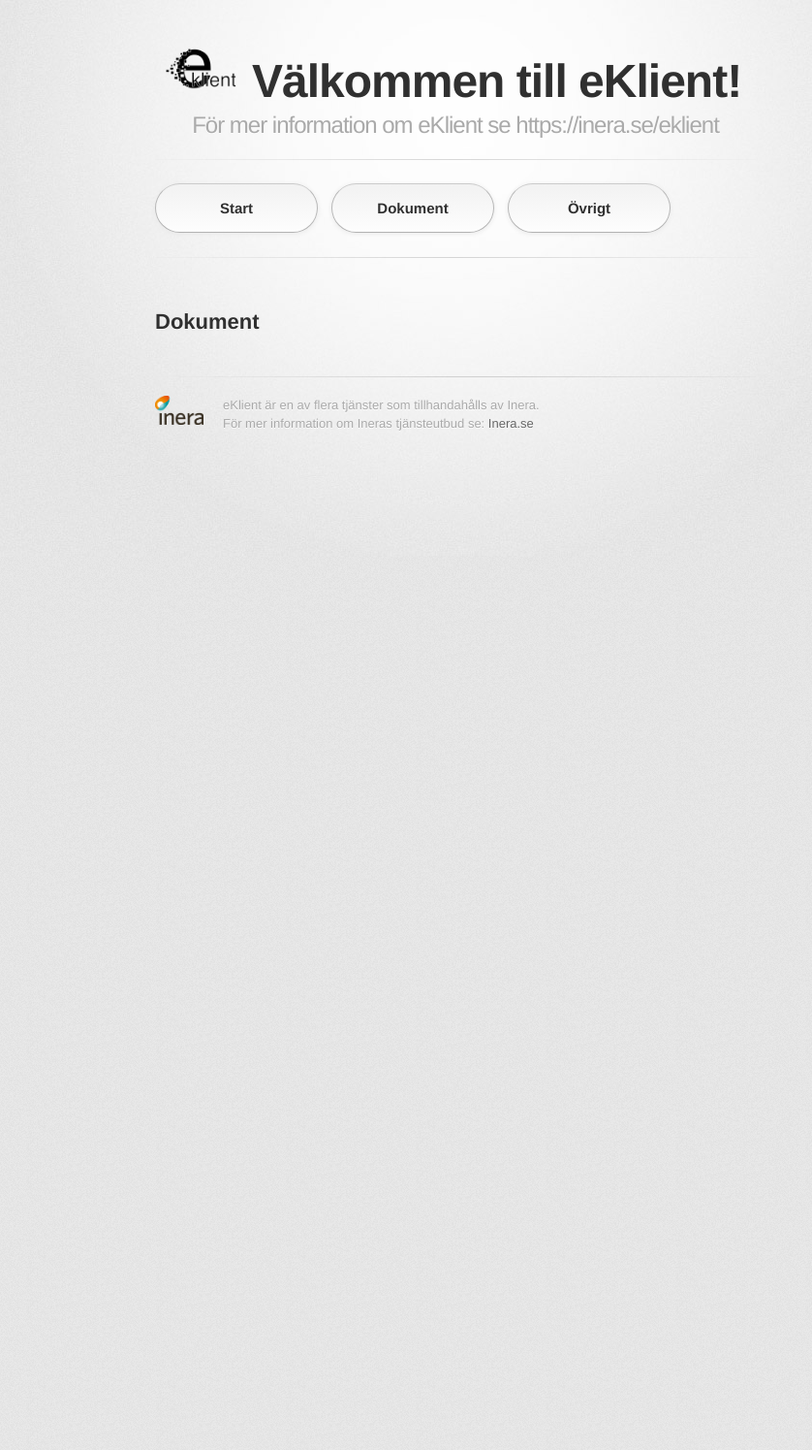
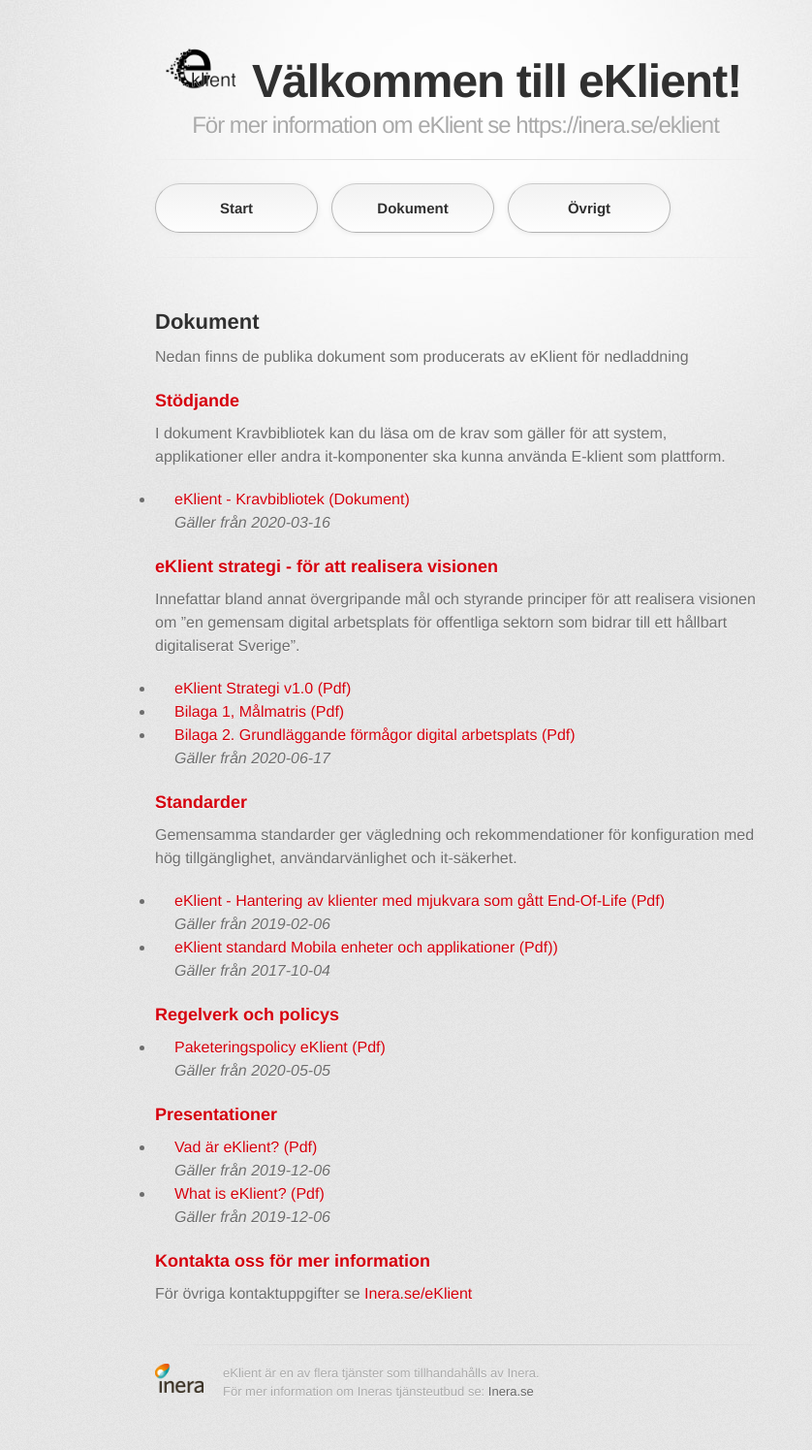
Before and after one commit to eKlient/eKlient.github.io, a Jekyll site: the page built from dokument.md, in a window 1280 px wide. Shown: the whole page at 97% size, without its empty margins (170-1008 px from the left). Built offline with Jekyll 4.4.1, drawn with Linux system fonts in a browser that asks for light colours; some web fonts are replaced; our own code applies the rules of GitHub Pages for plain Markdown files; before the commit the page ends 900 px from its top, so only the background shows below that.

Commit message:
Update dokument.md

```diff
--- a/dokument.md
+++ b/dokument.md
@@ -1 +1,35 @@
 ## Dokument
+
+Nedan finns de publika dokument som producerats av eKlient för nedladdning
+
+### Stödjande
+I dokument Kravbibliotek kan du läsa om de krav som gäller för att system, applikationer eller andra it-komponenter ska kunna använda E-klient som plattform.
+* [eKlient - Kravbibliotek (Dokument)](/docs/eklient_kravbibliotek.pdf)
+*Gäller från 2020-03-16*
+
+### eKlient strategi - för att realisera visionen
+Innefattar bland annat övergripande mål och styrande principer för att realisera visionen om ”en gemensam digital arbetsplats för offentliga sektorn som bidrar till ett hållbart digitaliserat Sverige”.
+* [eKlient Strategi v1.0 (Pdf)](/docs/eKlient strategi (v1.0).pdf)
+* [Bilaga 1, Målmatris (Pdf)](/docs/Bilaga 1 - eKlient målmatris (2020-06-15).pdf)
+* [Bilaga 2. Grundläggande förmågor digital arbetsplats (Pdf)](/docs/Bilaga 2 - eKlient grundläggande förmågor digital arbetsplats (v1.0).pdf)
+*Gäller från 2020-06-17*
+
+### Standarder
+Gemensamma standarder ger vägledning och rekommendationer för konfiguration med hög tillgänglighet, användarvänlighet och it-säkerhet.
+* [eKlient - Hantering av klienter med mjukvara som gått End-Of-Life (Pdf)](/docs/eklient_hantering_av_klienter_med_mjukvara_som_gatt_end_of_life.pdf)
+*Gäller från 2019-02-06*
+* [eKlient standard Mobila enheter och applikationer (Pdf))](/docs/e-klient_standard_mobila_enheter_och_appar.pdf)
+*Gäller från 2017-10-04*
+
+### Regelverk och policys
+* [Paketeringspolicy eKlient (Pdf)](/docs/paketeringspolicy_eklient.pdf)
+*Gäller från 2020-05-05*
+
+### Presentationer
+* [Vad är eKlient? (Pdf)](/docs/vad_ar_e-klient_svenska.pdf)
+*Gäller från 2019-12-06*
+* [What is eKlient? (Pdf)](/docs/what_is_e-klient_english.pdf)
+*Gäller från 2019-12-06*
+
+### Kontakta oss för mer information
+För övriga kontaktuppgifter se [Inera.se/eKlient](https://inera.se/eKlient)
```
